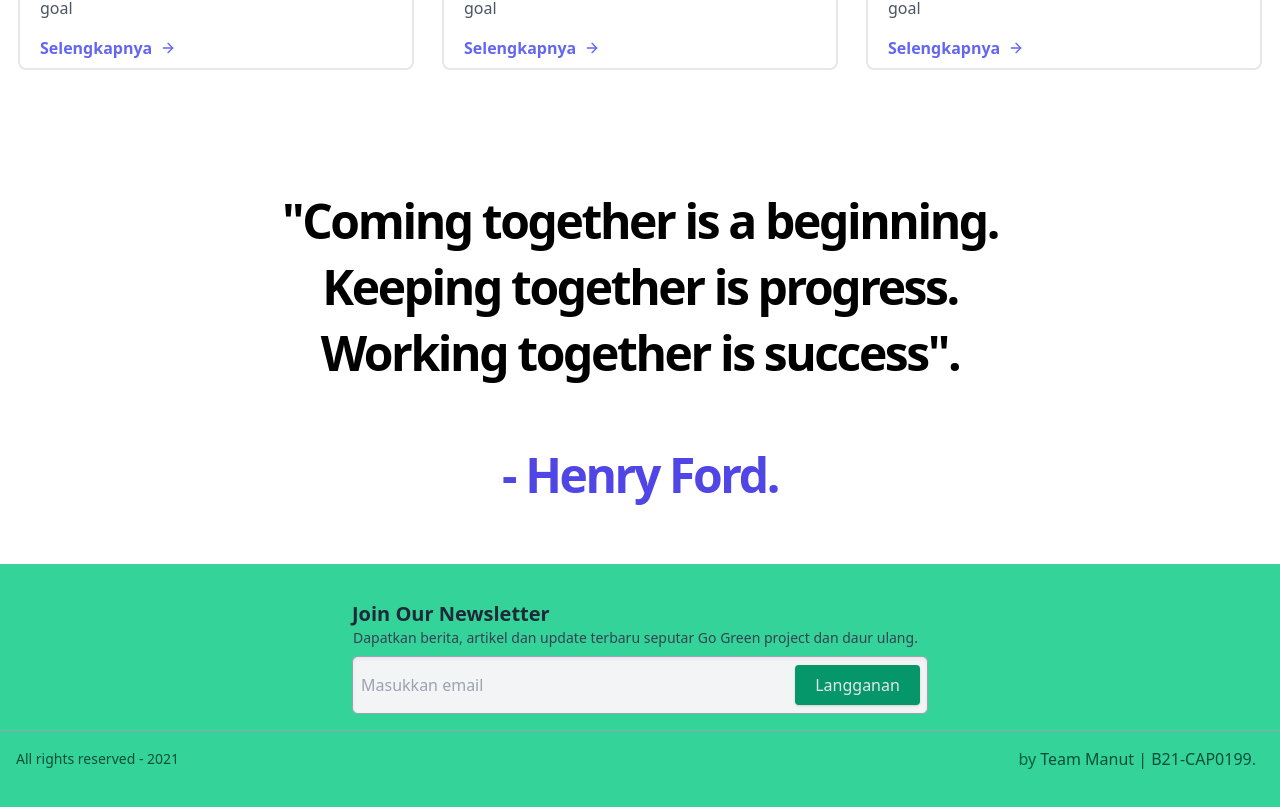
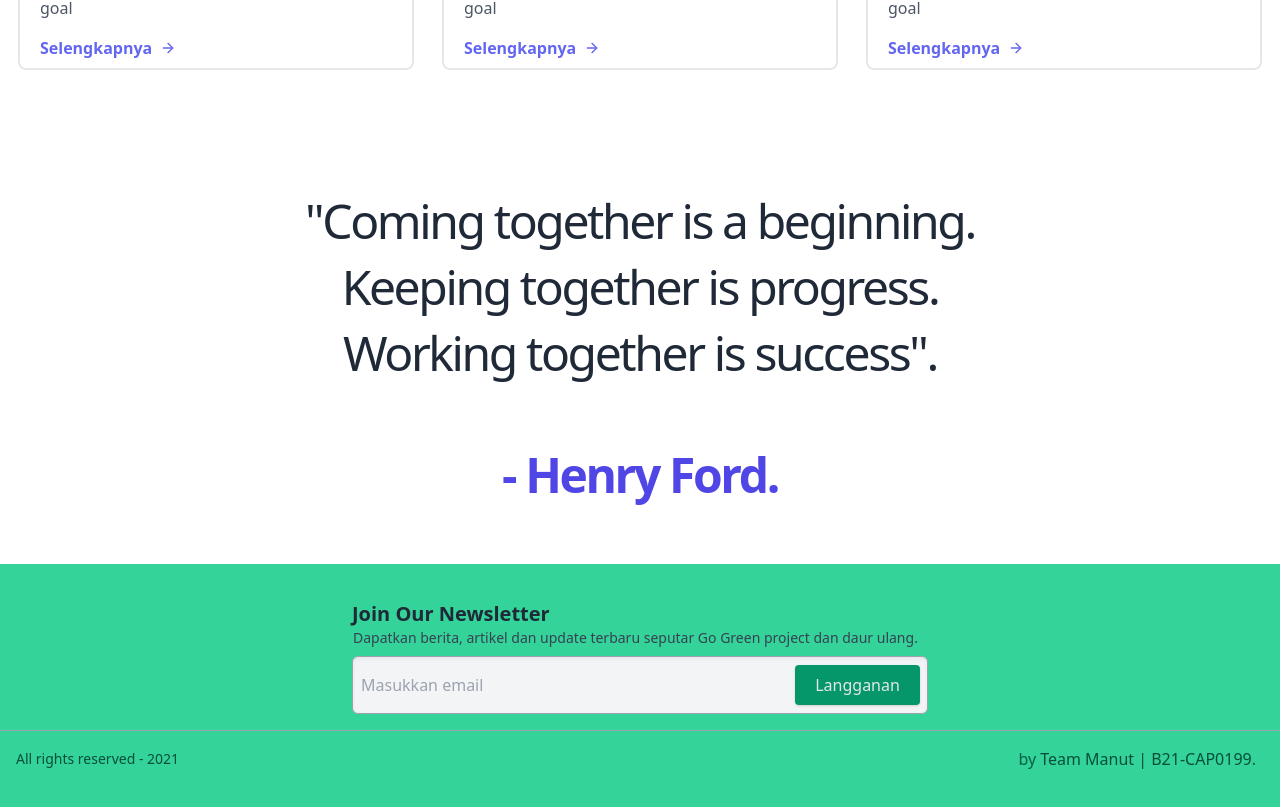
Before and after one commit to Dinel13/Go-green-projects, a React (Create React App) app: page / in a window 1280 px wide. Shown: the part 1372-2179 px from the top of the page. Built offline with nearby package versions, Linux system fonts and the light colour scheme.

Commit message:
edit font weight

```diff
--- a/src/components/testimonial/Testimonial.js
+++ b/src/components/testimonial/Testimonial.js
@@ -4,7 +4,7 @@ export default function Testimonial() {
   return (
     <div className="mx-auto px-4 xl:px-0 container py-2 md:py-4 lg:py-10 mb-4">
       <div className="text-color f-f-l">
-        <h1 className="text-xl sm:text-2xl md:text-3xl lg:text-5xl tracking-tighter leading-relaxed lg:leading-snug f-f-l font-black text-center">
+        <h1 className="text-xl sm:text-2xl md:text-3xl lg:text-5xl tracking-tighter leading-relaxed lg:leading-snug f-f-l font-meduim text-gray-800 text-center">
           "Coming together is a beginning.
           <br />
           Keeping together is progress.
@@ -12,7 +12,7 @@ export default function Testimonial() {
           Working together is success".
           <br />
         </h1>
-        <h1 className="text-indigo-600 text-xl sm:text-2xl md:text-3xl lg:text-5xl tracking-tighter leading-relaxed lg:leading-snug f-f-l font-black text-center pt-5 lg:pt-14">
+        <h1 className="text-indigo-600 text-xl sm:text-2xl md:text-3xl lg:text-5xl tracking-tighter leading-relaxed lg:leading-snug f-f-l font-semibold text-center pt-5 lg:pt-14">
           - Henry Ford.
         </h1>
       </div>
```
